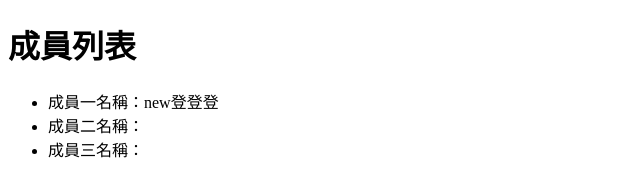
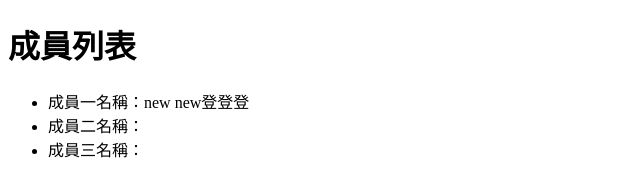
Before and after one commit to Duncanin/20261015PracGit, a plain HTML site: page index.html in a window 1280 px wide. Shown: the full height of the page, 0-640 px from the left. Drawn offline with Linux system fonts and the light colour scheme.

Commit message:
new new denden

```diff
--- a/index.html
+++ b/index.html
@@ -8,7 +8,7 @@
   <body>
     <h1>成員列表</h1>
     <ul>
-      <li>成員一名稱：new登登登</li>
+      <li>成員一名稱：new new登登登</li>
       <li>成員二名稱：</li>
       <li>成員三名稱：</li>
     </ul>
```
